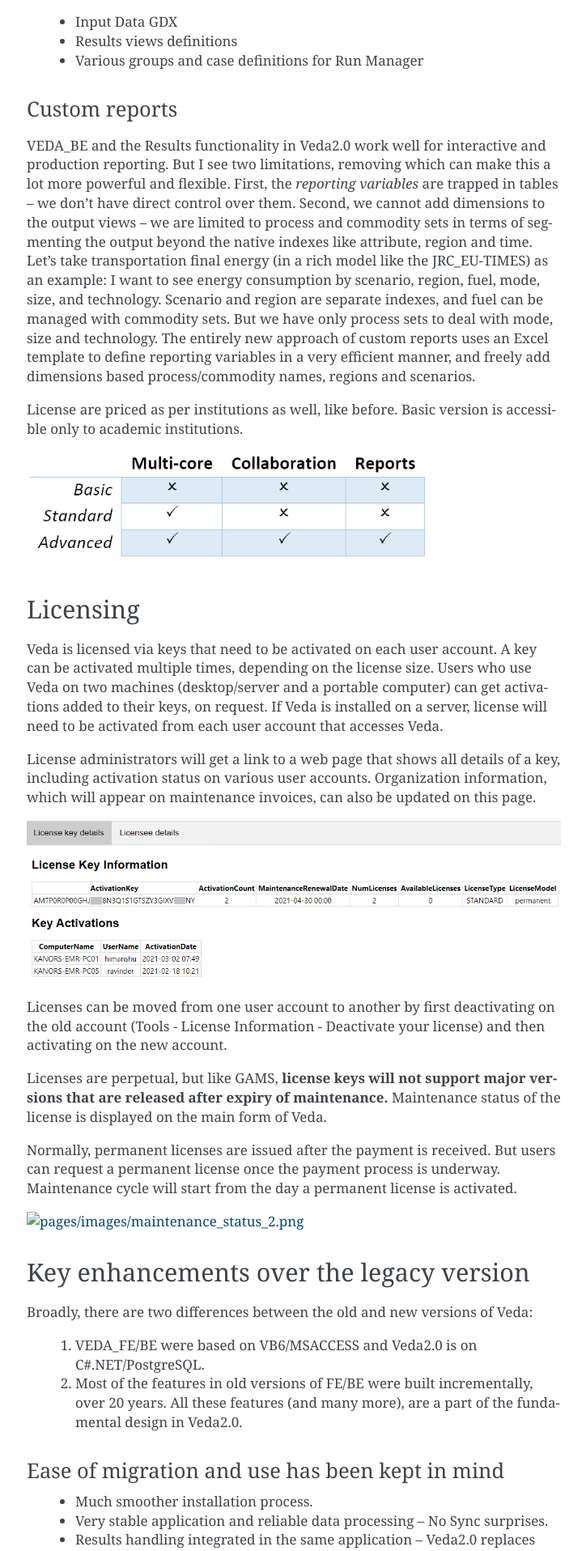
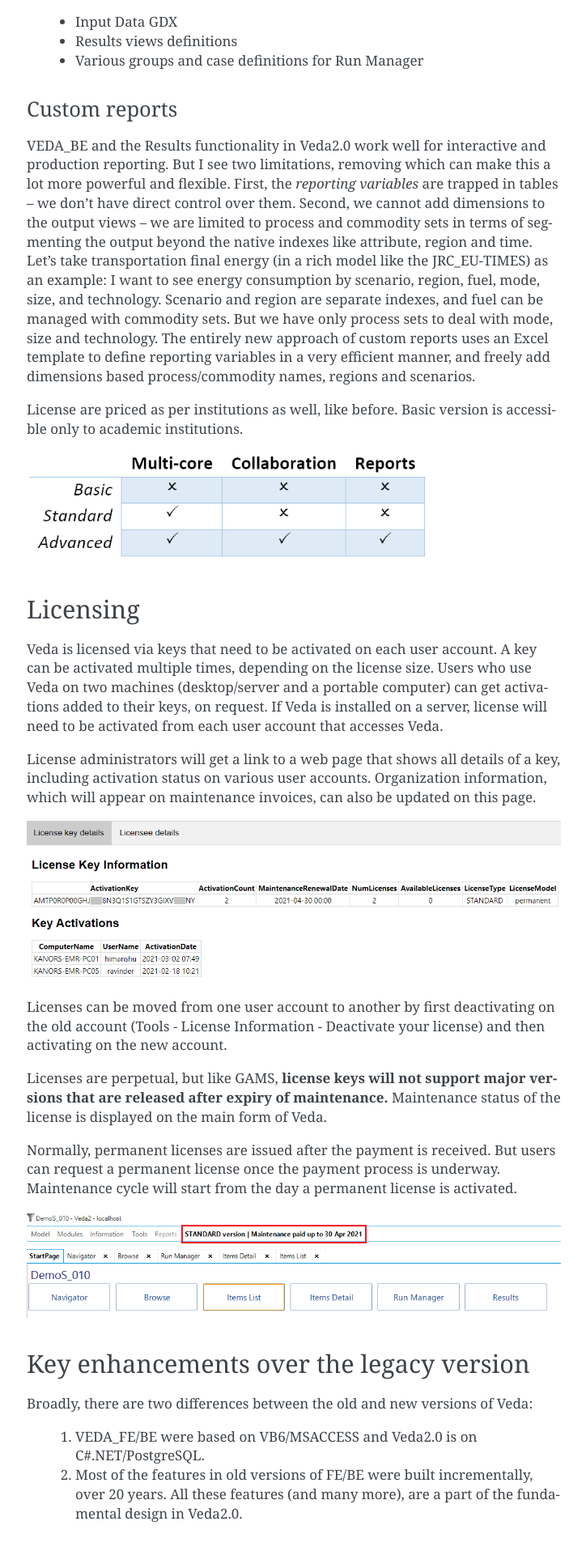
Before and after one commit to kanors-emr/Veda-documentation, a Sphinx documentation site: the page built from docs/source/pages/introduction.rst, in a window 1280 px wide. Shown: the part 4484-6400 px from the top of the page at 81% size, without its empty margins (387-1111 px from the left). Built offline with Sphinx 7.4.7, drawn with Linux system fonts in a browser that asks for light colours.

Commit message:
fix broken image

```diff
--- a/docs/source/pages/introduction.rst
+++ b/docs/source/pages/introduction.rst
@@ -119,7 +119,7 @@
 Normally, permanent licenses are issued after the payment is received. But users can request a permanent license once the payment process is underway. Maintenance cycle will start from the day a permanent
 license is activated.
 
-.. image:: images/maintenance_status_2.png
+.. image:: images/maintenance_status_2.PNG
    :width: 700
 
 Key enhancements over the legacy version
```
